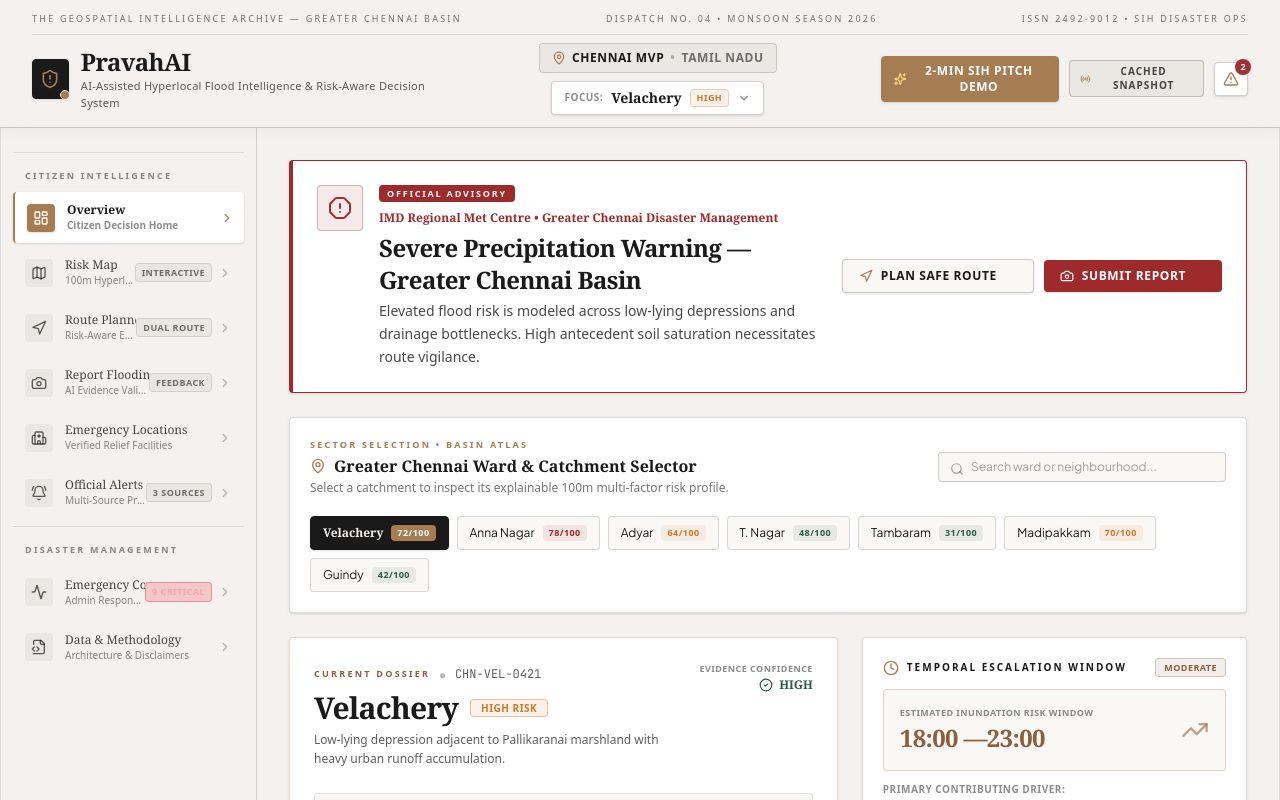
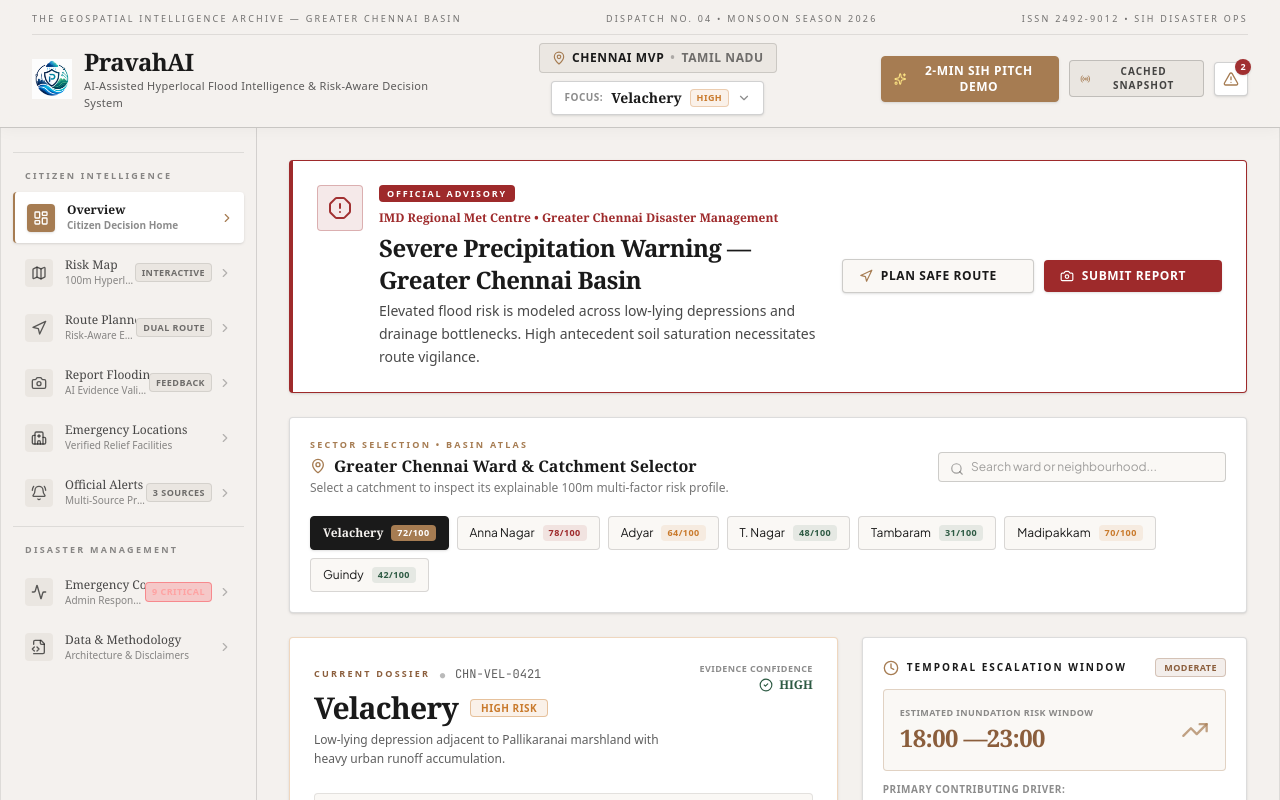
Before and after one commit to HackHive-2/PravahAI, a React (Vite) app: page / in a window 1280 px wide. Shown: the top 800 px of the page. Built offline with nearby package versions, Linux system fonts and the light colour scheme.

Commit message:
feat: add PravahAI branding logo

```diff
--- a/src/components/Header.tsx
+++ b/src/components/Header.tsx
@@ -1,6 +1,5 @@
 import React from 'react';
 import {
-  ShieldAlert,
   MapPin,
   Radio,
   Sparkles,
@@ -8,6 +7,8 @@ import {
   AlertTriangle,
   Play,
 } from 'lucide-react';
+
+import pravahaiLogo from '../assets/pravahai-logo.png';
 
 import { ChennaiNeighbourhood } from '../types';
 import { CHENNAI_NEIGHBOURHOODS } from '../data/chennaiData';
@@ -116,21 +117,15 @@ export const Header: React.FC<HeaderProps> = ({
         >
           <div className="flex items-center gap-3">
 
-            {/* Logo */}
+            {/* PravahAI Logo */}
             <div
               className="
-                relative
                 flex
                 items-center
                 justify-center
                 w-10
                 h-10
-                rounded-sm
-                bg-[#1A1A1A]
-                text-[#F4F1EE]
-                shadow-sm
-                border
-                border-[#1A1A1A]
+                shrink-0
 
                 transition-all
                 duration-300
@@ -138,43 +133,15 @@ export const Header: React.FC<HeaderProps> = ({
 
                 hover:scale-110
                 hover:-translate-y-0.5
-                hover:shadow-lg
-
-                active:scale-95
               "
             >
-              <ShieldAlert
+              <img
+                src={pravahaiLogo}
+                alt="PravahAI Logo"
                 className="
-                  w-5
-                  h-5
-                  text-[#A67C52]
-
-                  transition-transform
-                  duration-300
-                  ease-out
-
-                  hover:scale-110
-                  hover:rotate-6
-                "
-              />
-
-              {/* Small status dot */}
-              <div
-                className="
-                  absolute
-                  -bottom-0.5
-                  -right-0.5
-                  w-2.5
-                  h-2.5
-                  bg-[#A67C52]
-                  rounded-full
-                  border
-                  border-[#F4F1EE]
-
-                  transition-transform
-                  duration-300
-
-                  hover:scale-125
+                  w-full
+                  h-full
+                  object-contain
                 "
               />
             </div>
@@ -443,7 +410,6 @@ export const Header: React.FC<HeaderProps> = ({
                 {selectedNeighbourhood.baseRisk}
               </span>
 
-              {/* Dropdown Arrow */}
               <ChevronDown
                 className={`
                   w-3.5
@@ -458,9 +424,7 @@ export const Header: React.FC<HeaderProps> = ({
               />
             </button>
 
-            {/* =================================================
-                DROPDOWN MENU
-            ================================================== */}
+            {/* Dropdown Menu */}
             {dropdownOpen && (
               <div
                 className="
@@ -486,7 +450,6 @@ export const Header: React.FC<HeaderProps> = ({
                   duration-150
                 "
               >
-                {/* Dropdown Heading */}
                 <div
                   className="
                     text-[9px]
@@ -505,7 +468,6 @@ export const Header: React.FC<HeaderProps> = ({
                   Select Chennai Ward / Basin
                 </div>
 
-                {/* Neighbourhoods */}
                 {CHENNAI_NEIGHBOURHOODS.map((item) => (
                   <button
                     type="button"
@@ -559,9 +521,6 @@ export const Header: React.FC<HeaderProps> = ({
                           font-serif
                           font-semibold
                           text-[#1A1A1A]
-
-                          transition-colors
-                          duration-150
                         "
                       >
                         {item.name}
@@ -578,7 +537,6 @@ export const Header: React.FC<HeaderProps> = ({
                       </div>
                     </div>
 
-                    {/* Score */}
                     <span
                       className={`
                         text-[9px]
@@ -588,11 +546,6 @@ export const Header: React.FC<HeaderProps> = ({
                         font-bold
                         uppercase
                         tracking-wider
-
-                        transition-transform
-                        duration-150
-
-                        group-hover:scale-105
 
                         ${
                           item.baseRisk === 'CRITICAL'
@@ -679,12 +632,6 @@ export const Header: React.FC<HeaderProps> = ({
                 w-3.5
                 h-3.5
                 text-amber-200
-
-                transition-all
-                duration-300
-
-                group-hover:rotate-12
-                group-hover:scale-110
               "
             />
 
@@ -743,11 +690,6 @@ export const Header: React.FC<HeaderProps> = ({
                 text-[#A67C52]
 
                 animate-pulse
-
-                transition-transform
-                duration-200
-
-                group-hover:scale-125
               "
             />
 
@@ -795,16 +737,9 @@ export const Header: React.FC<HeaderProps> = ({
                 w-4
                 h-4
                 text-[#A67C52]
-
-                transition-all
-                duration-200
-
-                group-hover:scale-110
-                group-hover:rotate-3
               "
             />
 
-            {/* Alert Count */}
             {unreadAlertCount > 0 && (
               <span
                 className="
```
Also changed, not shown: src/assets/pravahai-logo.png (added).
